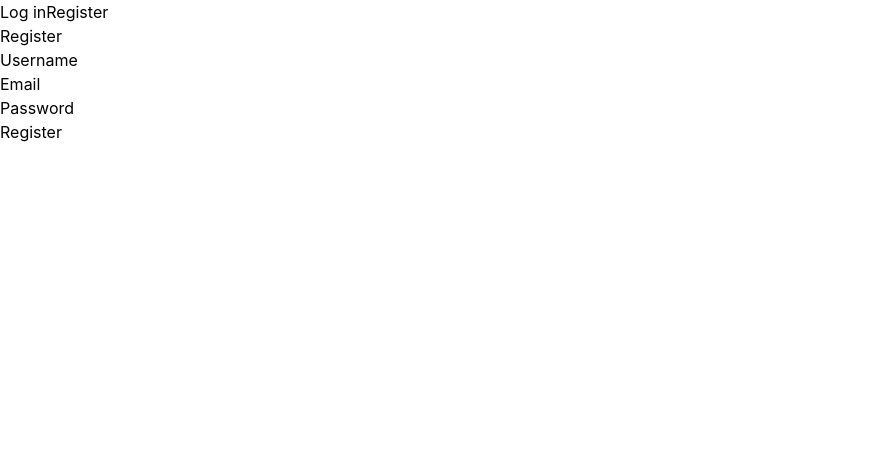
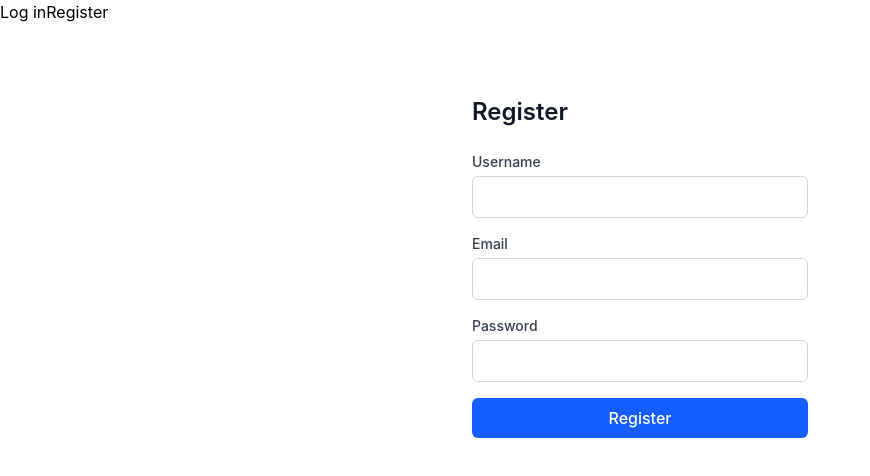
Before and after one commit to juanm-0/Shared-Recipe-Application, a React (Vite) app in the folder frontend/: page /register in a window 1280 px wide. Shown: the top 476 px of the page, without its empty margins (0-870 px from the left). Built offline with nearby package versions, Linux system fonts and the light colour scheme; no server answers.

Commit message:
feat(frontend): register styling

```diff
--- a/frontend/src/routes/register.tsx
+++ b/frontend/src/routes/register.tsx
@@ -27,41 +27,58 @@ function RegisterPage() {
   }
 
   return (
-    <div>
-      <h1>Register</h1>
-      <form onSubmit={handleSubmit}>
-        <div>
-          <label htmlFor="username">Username</label>
+    <div className="mx-auto mt-12 max-w-sm p-6">
+      <h1 className="mb-6 text-2xl font-semibold text-gray-900">Register</h1>
+      <form onSubmit={handleSubmit} className="flex flex-col gap-4">
+        <div className="flex flex-col gap-1">
+          <label htmlFor="username" className="text-sm font-medium text-gray-700">
+            Username
+          </label>
           <input
             id="username"
             type="text"
             value={username}
             onChange={(e) => setUsername(e.target.value)}
+            className="rounded-md border border-gray-300 px-3 py-2 focus:border-blue-500 focus:outline-none focus:ring-1 focus:ring-blue-500"
           />
         </div>
-        <div>
-          <label htmlFor="email">Email</label>
+        <div className="flex flex-col gap-1">
+          <label htmlFor="email" className="text-sm font-medium text-gray-700">
+            Email
+          </label>
           <input
             id="email"
             type="email"
             value={email}
             onChange={(e) => setEmail(e.target.value)}
+            className="rounded-md border border-gray-300 px-3 py-2 focus:border-blue-500 focus:outline-none focus:ring-1 focus:ring-blue-500"
           />
         </div>
-        <div>
-          <label htmlFor="password">Password</label>
+        <div className="flex flex-col gap-1">
+          <label htmlFor="password" className="text-sm font-medium text-gray-700">
+            Password
+          </label>
           <input
             id="password"
             type="password"
             value={password}
             onChange={(e) => setPassword(e.target.value)}
+            className="rounded-md border border-gray-300 px-3 py-2 focus:border-blue-500 focus:outline-none focus:ring-1 focus:ring-blue-500"
           />
         </div>
-        <button type="submit" disabled={register.isPending}>
+        <button
+          type="submit"
+          disabled={register.isPending}
+          className="rounded-md bg-blue-600 px-4 py-2 font-medium text-white hover:bg-blue-700 disabled:cursor-not-allowed disabled:opacity-50"
+        >
           Register
         </button>
       </form>
-      {register.isError && <p role="alert">{getErrorMessage(register.error)}</p>}
+      {register.isError && (
+        <p role="alert" className="mt-4 text-sm text-red-600">
+          {getErrorMessage(register.error)}
+        </p>
+      )}
     </div>
   )
 }
```
